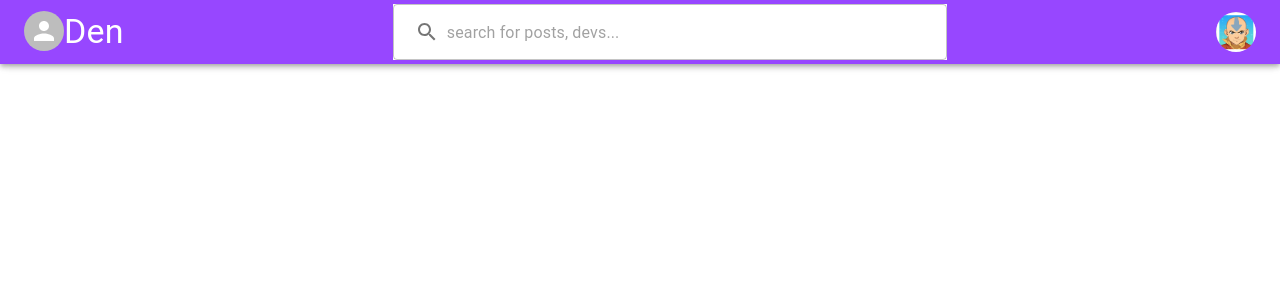
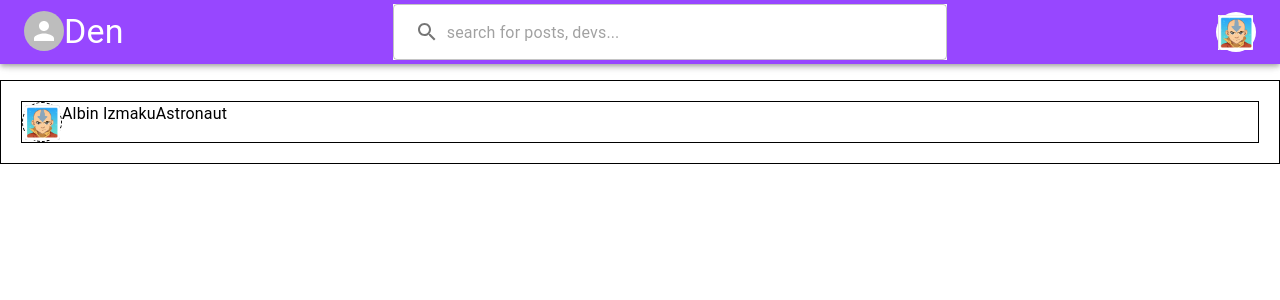
Before and after one commit to AlbinIzmaku/den, a Next.js app: page / in a window 1280 px wide. Shown: the top 300 px of the page. Built offline with nearby package versions, Linux system fonts and the light colour scheme.

Commit message:
new commit

```diff
--- a/src/pages/Header.js
+++ b/src/pages/Header.js
@@ -26,7 +26,7 @@ const theme = createTheme({
 function Header() {
   return (
     <ThemeProvider theme={theme}>
-      <Box color="primary" height="20vh">
+      <Box color="primary" height="10vh">
         <AppBar>
           <Toolbar sx={{ display: "flex", justifyContent: "space-between" }}>
             <Box sx={{ display: "flex", justifyContent: "space-between" }}>
@@ -47,7 +47,16 @@ function Header() {
               }}
             />
             <Avatar
-              sx={{ bgcolor: "white", width: 40, height: 40 }}
+              sx={{
+                bgcolor: "white",
+                width: 40,
+                height: 40,
+                overflow: "visible",
+                "& img": {
+                  width: 35,
+                  height: 35,
+                },
+              }}
               src="/avatar2.png"
             />
           </Toolbar>
--- a/src/pages/section.js
+++ b/src/pages/section.js
@@ -1,10 +1,12 @@
+import { Avatar, Box } from "@mui/material";
 import React from "react";
+import SectionF from "./sectionF";
 
 function Section() {
   return (
-    <>
-
-    </>
+    <Box sx={{ p: "20px", border: "1px solid black"}}>
+      <SectionF />
+    </Box>
   );
 }
 
--- /dev/null
+++ b/src/pages/sectionF.js
@@ -0,0 +1,27 @@
+import { Avatar, Box, Typography } from "@mui/material";
+import React from "react";
+
+function SectionF() {
+  return (
+    <Box sx={{border: '1px solid black', display: 'flex'}}>
+      <Avatar
+        sx={{
+          bgcolor: "white",
+          width: 40,
+          height: 40,
+          border: "1px dashed black",
+          overflow: "visible",
+          "& img": {
+            width: 35,
+            height: 35,
+          },
+        }}
+        src="/avatar2.png"
+      />
+      <Typography>Albin Izmaku</Typography>
+      <Typography>Astronaut</Typography>
+    </Box>
+  );
+}
+
+export default SectionF;
```
